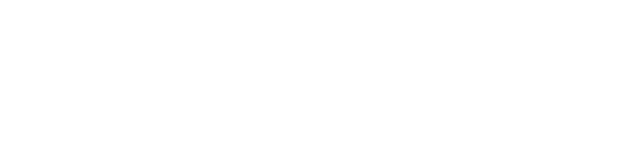
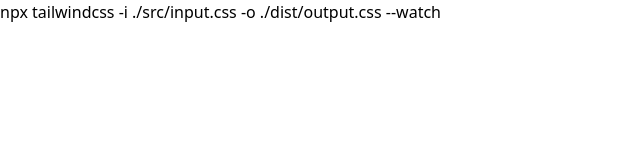
Before and after one commit to matejvalocky/tailwind-od29, a website: page src/index.html in a window 1280 px wide. Shown: the whole page, without its empty margins (0-640 px from the left). Drawn offline with Linux system fonts and the light colour scheme.

Commit message:
+ štartovací príkaz

```diff
--- a/src/index.html
+++ b/src/index.html
@@ -7,6 +7,6 @@
     <title>Document</title>
 </head>
 <body>
-
+    <h1>npx tailwindcss -i ./src/input.css -o ./dist/output.css --watch</h1>
 </body>
 </html>
```
